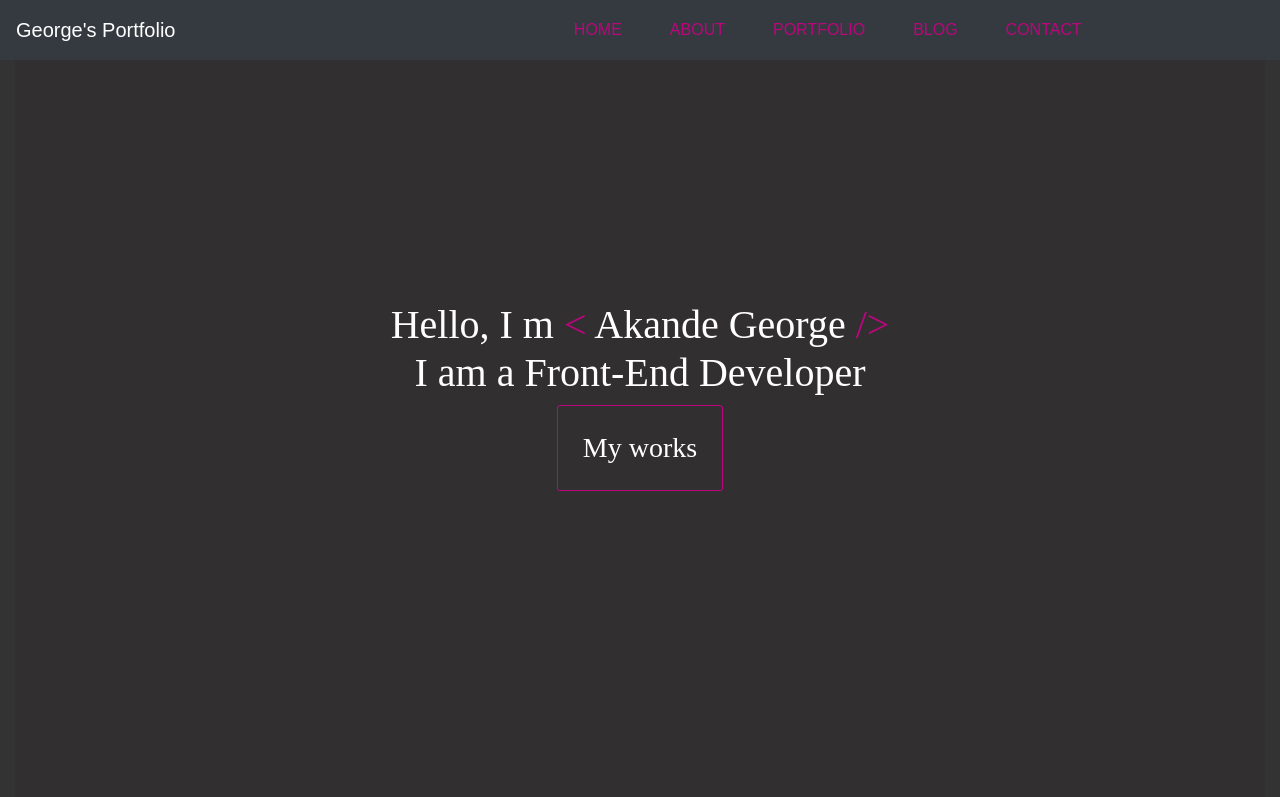
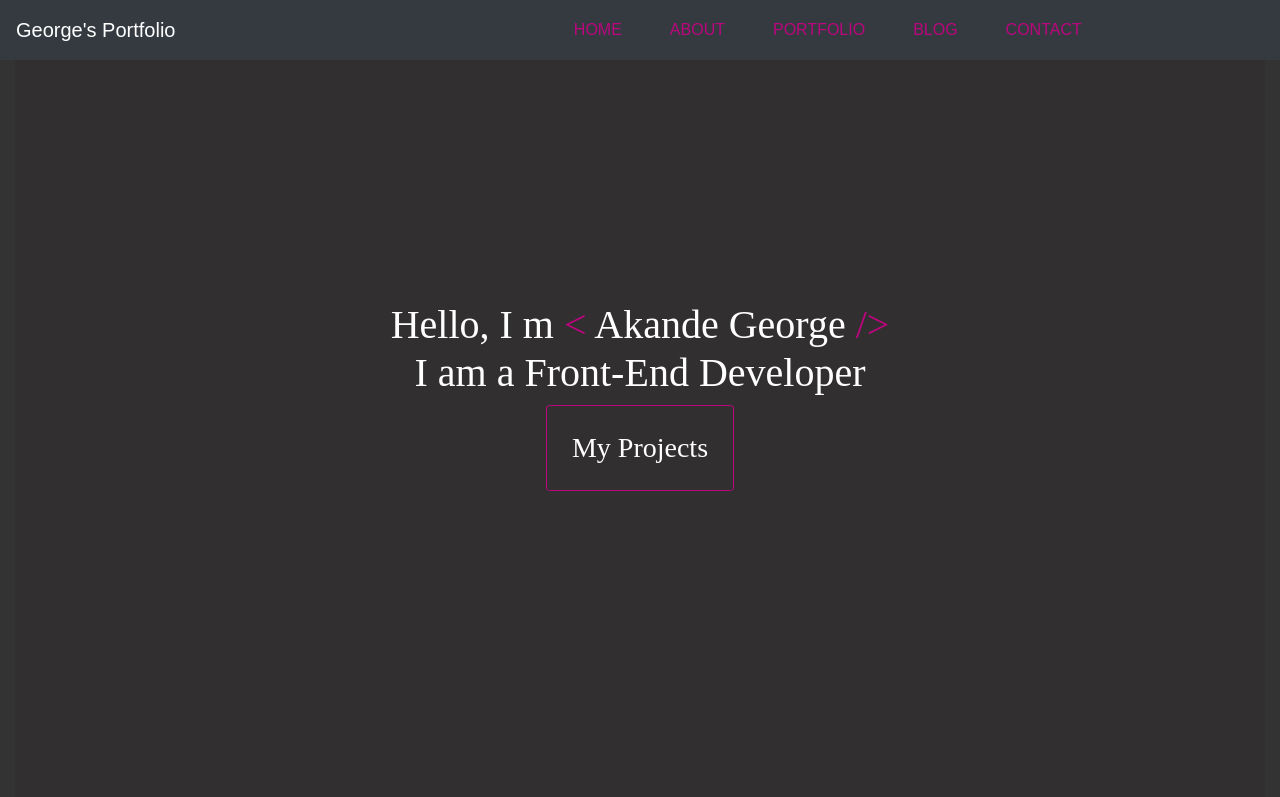
Before and after one commit to Akande-George/portfolio1, a plain HTML site: page index.html in a window 1280 px wide. Shown: the top 797 px of the page. Drawn offline with nearby package versions, Linux system fonts and the light colour scheme; some packages are replaced by stand-ins of ours; a script that the page names is missing.

Commit message:
changed stuffs

```diff
--- a/index.html
+++ b/index.html
@@ -51,7 +51,7 @@
       <div data-spy="scroll" data-target="#navbar-example2" data-offset="0">
         <div id="home">
             <h1> Hello, I m <span> < </span>Akande George <span> /> </span><br> I am a Front-End Developer </h1>
-            <h3><a href="#portfolio">My works <i></i></a></h3>
+            <h3><a href="#portfolio">My Projects <i></i></a></h3>
 
         </div>
         <div id="about">
```
